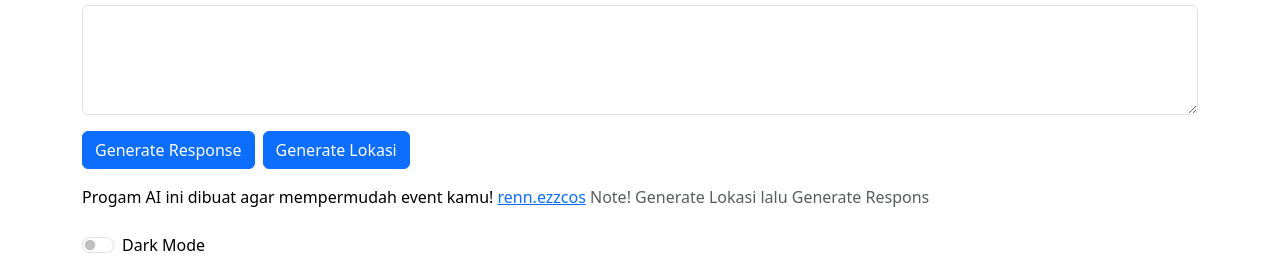
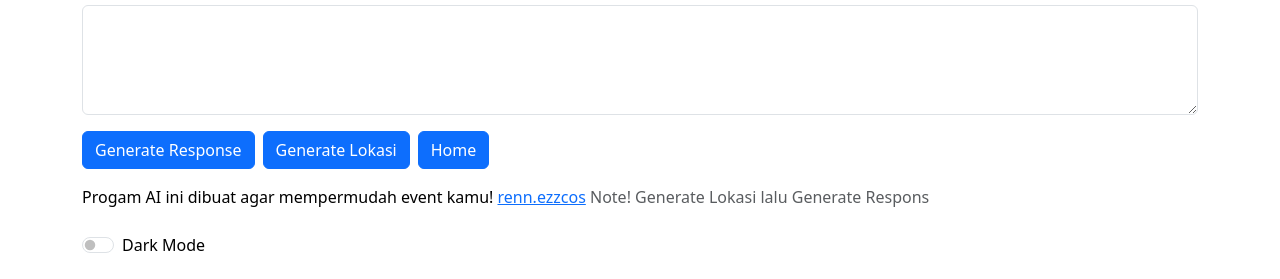
Before and after one commit to shironimeeid/YNNA, a website: page ai.html in a window 1280 px wide. Shown: the part 147-426 px from the top of the page. Drawn offline with nearby package versions, Linux system fonts and the light colour scheme; no server answers.

Commit message:
Update ai.html

```diff
--- a/ai.html
+++ b/ai.html
@@ -40,6 +40,8 @@
     <div class="d-grid gap-2 d-md-flex justify-content-md-start">
         <button onclick="generateResponse()" class="btn btn-primary">Generate Response</button>
         <button onclick="fillAIWithLocation()" class="btn btn-primary mt-md-0 mt-3">Generate Lokasi</button>
+        <a href="https://ynna-community.vercel.app/" class="btn btn-primary mt-md-0 mt-3">Home</a>
+
     </div>
 
     <div id="output" class="mt-3"></div>
```
